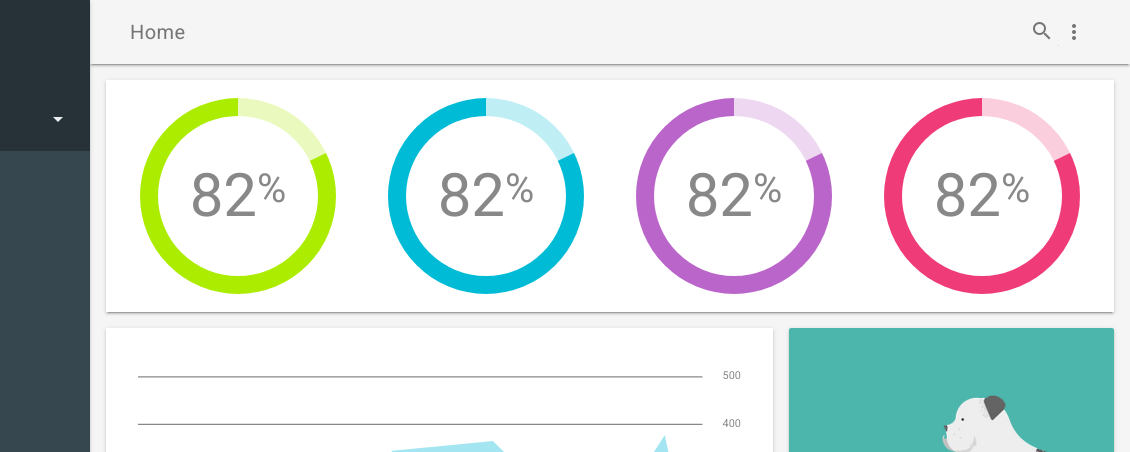
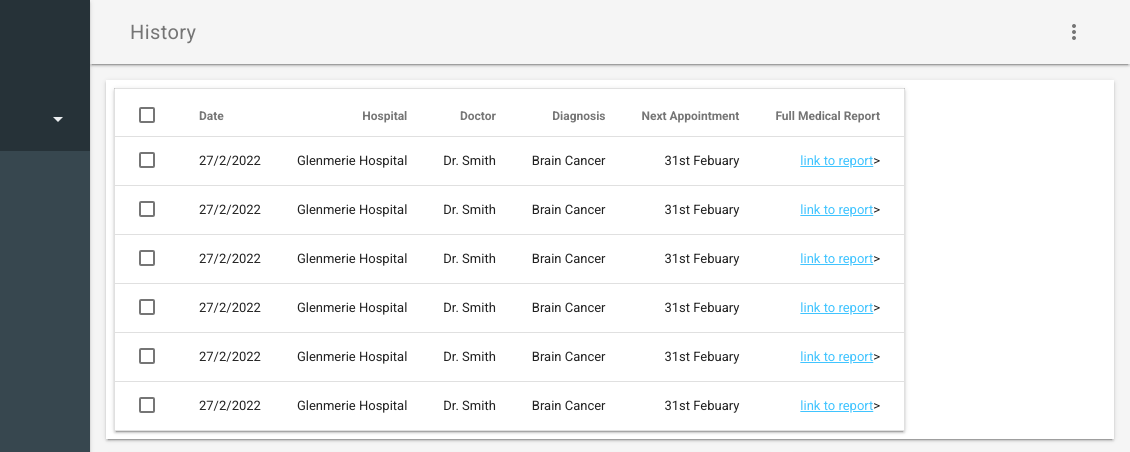
Before and after one commit to TheKillerLord/Swordfighters_MSD, a plain HTML site: page index.html in a window 1280 px wide. Shown: the top 452 px of the page, 150-1280 px from the left. Drawn offline with nearby package versions, Linux system fonts and the light colour scheme.

Commit message:
First commit to branch

```diff
--- a/index.html
+++ b/index.html
@@ -62,29 +62,24 @@
   </head>
   <body>
     <div class="demo-layout mdl-layout mdl-js-layout mdl-layout--fixed-drawer mdl-layout--fixed-header">
+
+      <!-- Topbar -->
       <header class="demo-header mdl-layout__header mdl-color--grey-100 mdl-color-text--grey-600">
         <div class="mdl-layout__header-row">
-          <span class="mdl-layout-title">Home</span>
+          <span class="mdl-layout-title">History</span>
           <div class="mdl-layout-spacer"></div>
           <div class="mdl-textfield mdl-js-textfield mdl-textfield--expandable">
-            <label class="mdl-button mdl-js-button mdl-button--icon" for="search">
-              <i class="material-icons">search</i>
-            </label>
-            <div class="mdl-textfield__expandable-holder">
-              <input class="mdl-textfield__input" type="text" id="search">
-              <label class="mdl-textfield__label" for="search">Enter your query...</label>
-            </div>
           </div>
           <button class="mdl-button mdl-js-button mdl-js-ripple-effect mdl-button--icon" id="hdrbtn">
             <i class="material-icons">more_vert</i>
           </button>
           <ul class="mdl-menu mdl-js-menu mdl-js-ripple-effect mdl-menu--bottom-right" for="hdrbtn">
-            <li class="mdl-menu__item">About</li>
-            <li class="mdl-menu__item">Contact</li>
-            <li class="mdl-menu__item">Legal information</li>
+            <li class="mdl-menu__item">Logout</li>
           </ul>
         </div>
       </header>
+
+      <!-- Sidebar -->
       <div class="demo-drawer mdl-layout__drawer mdl-color--blue-grey-900 mdl-color-text--blue-grey-50">
         <header class="demo-drawer-header">
           <img src="images/user.jpg" class="demo-avatar">
@@ -102,6 +97,8 @@
             </ul>
           </div>
         </header>
+
+        <!-- Navigation -->
         <nav class="demo-navigation mdl-navigation mdl-color--blue-grey-800">
           <a class="mdl-navigation__link" href=""><i class="mdl-color-text--blue-grey-400 material-icons" role="presentation">home</i>Home</a>
           <a class="mdl-navigation__link" href=""><i class="mdl-color-text--blue-grey-400 material-icons" role="presentation">inbox</i>Inbox</a>
@@ -116,25 +113,76 @@
           <a class="mdl-navigation__link" href=""><i class="mdl-color-text--blue-grey-400 material-icons" role="presentation">help_outline</i><span class="visuallyhidden">Help</span></a>
         </nav>
       </div>
+
+      <!-- Page content -->
       <main class="mdl-layout__content mdl-color--grey-100">
         <div class="mdl-grid demo-content">
           <div class="demo-charts mdl-color--white mdl-shadow--2dp mdl-cell mdl-cell--12-col mdl-grid">
-            <svg fill="currentColor" width="200px" height="200px" viewBox="0 0 1 1" class="demo-chart mdl-cell mdl-cell--4-col mdl-cell--3-col-desktop">
-              <use xlink:href="#piechart" mask="url(#piemask)" />
-              <text x="0.5" y="0.5" font-family="Roboto" font-size="0.3" fill="#888" text-anchor="middle" dy="0.1">82<tspan font-size="0.2" dy="-0.07">%</tspan></text>
-            </svg>
-            <svg fill="currentColor" width="200px" height="200px" viewBox="0 0 1 1" class="demo-chart mdl-cell mdl-cell--4-col mdl-cell--3-col-desktop">
-              <use xlink:href="#piechart" mask="url(#piemask)" />
-              <text x="0.5" y="0.5" font-family="Roboto" font-size="0.3" fill="#888" text-anchor="middle" dy="0.1">82<tspan dy="-0.07" font-size="0.2">%</tspan></text>
-            </svg>
-            <svg fill="currentColor" width="200px" height="200px" viewBox="0 0 1 1" class="demo-chart mdl-cell mdl-cell--4-col mdl-cell--3-col-desktop">
-              <use xlink:href="#piechart" mask="url(#piemask)" />
-              <text x="0.5" y="0.5" font-family="Roboto" font-size="0.3" fill="#888" text-anchor="middle" dy="0.1">82<tspan dy="-0.07" font-size="0.2">%</tspan></text>
-            </svg>
-            <svg fill="currentColor" width="200px" height="200px" viewBox="0 0 1 1" class="demo-chart mdl-cell mdl-cell--4-col mdl-cell--3-col-desktop">
-              <use xlink:href="#piechart" mask="url(#piemask)" />
-              <text x="0.5" y="0.5" font-family="Roboto" font-size="0.3" fill="#888" text-anchor="middle" dy="0.1">82<tspan dy="-0.07" font-size="0.2">%</tspan></text>
-            </svg>
+
+            <!-- History Table Here  -->
+            <table class="mdl-data-table mdl-js-data-table mdl-data-table--selectable mdl-shadow--2dp">
+              <thead>
+                <tr>
+                  <th class="mdl-data-table__cell--non-numeric">Date</th>
+                  <th>Hospital</th>
+                  <th>Doctor</th>
+                  <th>Diagnosis</th>
+                  <th>Next Appointment</th>
+                  <th>Full Medical Report</th>
+                </tr>
+              </thead>
+              <tbody>
+                <tr>
+                  <td class="mdl-data-table__cell--non-numeric">27/2/2022</td>
+                  <td>Glenmerie Hospital</td>
+                  <td>Dr. Smith</td>
+                  <td>Brain Cancer</td>
+                  <td>31st Febuary</td>
+                  <td><a href="">link to report</a>></td>
+                </tr>
+                <tr>
+                  <td class="mdl-data-table__cell--non-numeric">27/2/2022</td>
+                  <td>Glenmerie Hospital</td>
+                  <td>Dr. Smith</td>
+                  <td>Brain Cancer</td>
+                  <td>31st Febuary</td>
+                  <td><a href="">link to report</a>></td>
+                </tr>
+                <tr>
+                  <td class="mdl-data-table__cell--non-numeric">27/2/2022</td>
+                  <td>Glenmerie Hospital</td>
+                  <td>Dr. Smith</td>
+                  <td>Brain Cancer</td>
+                  <td>31st Febuary</td>
+                  <td><a href="">link to report</a>></td>
+                </tr>
+                <tr>
+                  <td class="mdl-data-table__cell--non-numeric">27/2/2022</td>
+                  <td>Glenmerie Hospital</td>
+                  <td>Dr. Smith</td>
+                  <td>Brain Cancer</td>
+                  <td>31st Febuary</td>
+                  <td><a href="">link to report</a>></td>
+                </tr>
+                <tr>
+                  <td class="mdl-data-table__cell--non-numeric">27/2/2022</td>
+                  <td>Glenmerie Hospital</td>
+                  <td>Dr. Smith</td>
+                  <td>Brain Cancer</td>
+                  <td>31st Febuary</td>
+                  <td><a href="">link to report</a>></td>
+                </tr>
+                <tr>
+                  <td class="mdl-data-table__cell--non-numeric">27/2/2022</td>
+                  <td>Glenmerie Hospital</td>
+                  <td>Dr. Smith</td>
+                  <td>Brain Cancer</td>
+                  <td>31st Febuary</td>
+                  <td><a href="">link to report</a>></td>
+                </tr>
+              </tbody>
+            </table>
+
           </div>
           <div class="demo-graphs mdl-shadow--2dp mdl-color--white mdl-cell mdl-cell--8-col">
             <svg fill="currentColor" viewBox="0 0 500 250" class="demo-graph">
```
